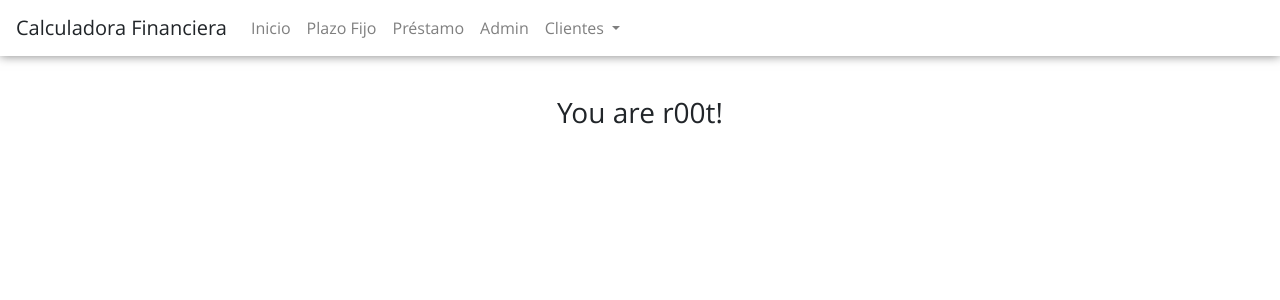
After one commit to marcorichetta/Calculadora-Financiera, a Flask app: page /admin in a window 1280 px wide. The commit adds this page. Shown: the top 300 px of the page. Run offline with Flask 2, Linux system fonts and the light colour scheme; some libraries are stand-ins or nearby versions.

Commit message:
Agregado Basic Auth y admin.html.

```diff
--- a/app.py
+++ b/app.py
@@ -1,9 +1,15 @@
 from cs50 import SQL
 from flask import Flask, flash, render_template, request, jsonify, redirect, session, escape
+from flask_basicauth import BasicAuth
 
 app = Flask(__name__)
 
 app.secret_key = 'testing'
+
+app.config['BASIC_AUTH_USERNAME'] = 'root'
+app.config['BASIC_AUTH_PASSWORD'] = '123456'
+
+basic_auth = BasicAuth(app)
 
 db = SQL("sqlite:///prueba.db")
 
@@ -22,6 +28,12 @@ def prestamo():
     """Calcular un préstamo"""
 
     return render_template("prestamo.html")
+
+@app.route("/admin")
+@basic_auth.required
+def admin():
+
+    return render_template("admin.html")
 
 @app.route("/solicitud", methods=['GET', 'POST'])
 def solicitud():
--- /dev/null
+++ b/templates/admin.html
@@ -0,0 +1,6 @@
+{% extends "layout.html" %}
+{% block content %}
+<div class="container pad">
+    <h3>You are r00t!</h3>
+</div>
+{% endblock %}
--- a/templates/layout.html
+++ b/templates/layout.html
@@ -24,16 +24,28 @@
 </head>
 <body>
     <nav class="navbar navbar-expand-lg navbar-light bg-light custom-nav">
-			<a class="navbar-brand">Calculadora Financiera</a>
-			<button class="navbar-toggler" type="button" data-toggle="collapse" data-target="#navbarSupportedContent"
-			 aria-controls="navbarSupportedContent" aria-expanded="false" aria-label="Toggle navigation">
+		<a class="navbar-brand">Calculadora Financiera</a>
+			<button class="navbar-toggler" type="button" data-toggle="collapse" data-target="#navbarNavDropdown
+			 aria-controls="navbarNavDropdown" aria-expanded="false" aria-label="Toggle navigation">
 				<span class="navbar-toggler-icon"></span>
 			</button>
-			<div class="collapse navbar-collapse" id="navbarSupportedContent">
+			<div class="collapse navbar-collapse" id="navbarNavDropdown">
 				<div class="navbar-nav">
 					<a class="nav-item nav-link" href="/">Inicio</a>
 					<a class="nav-item nav-link" href="/plazo">Plazo Fijo</a>
 					<a class="nav-item nav-link" href="/prestamo">Préstamo</a>
+					<li class="nav-item" >
+						<a class="nav-link" href="/admin">Admin</a>
+					</li>
+					<li class="nav-item dropdown">
+						<a class="nav-link dropdown-toggle" href="#" id="navbarDropdownMenuLink" data-toggle="dropdown" aria-haspopup="true" aria-expanded="false">
+							Clientes
+						</a>
+						<div class="dropdown-menu" aria-labelledby="navbarDropdownMenuLink">
+							<a class="dropdown-item" href="#">Plazo Fijo</a>
+							<a class="dropdown-item" href="#">Préstamo</a>
+							<a class="dropdown-item" href="#">Something else here</a>
+						</div>
 					</li>
 				</div>
 			</div>
```
